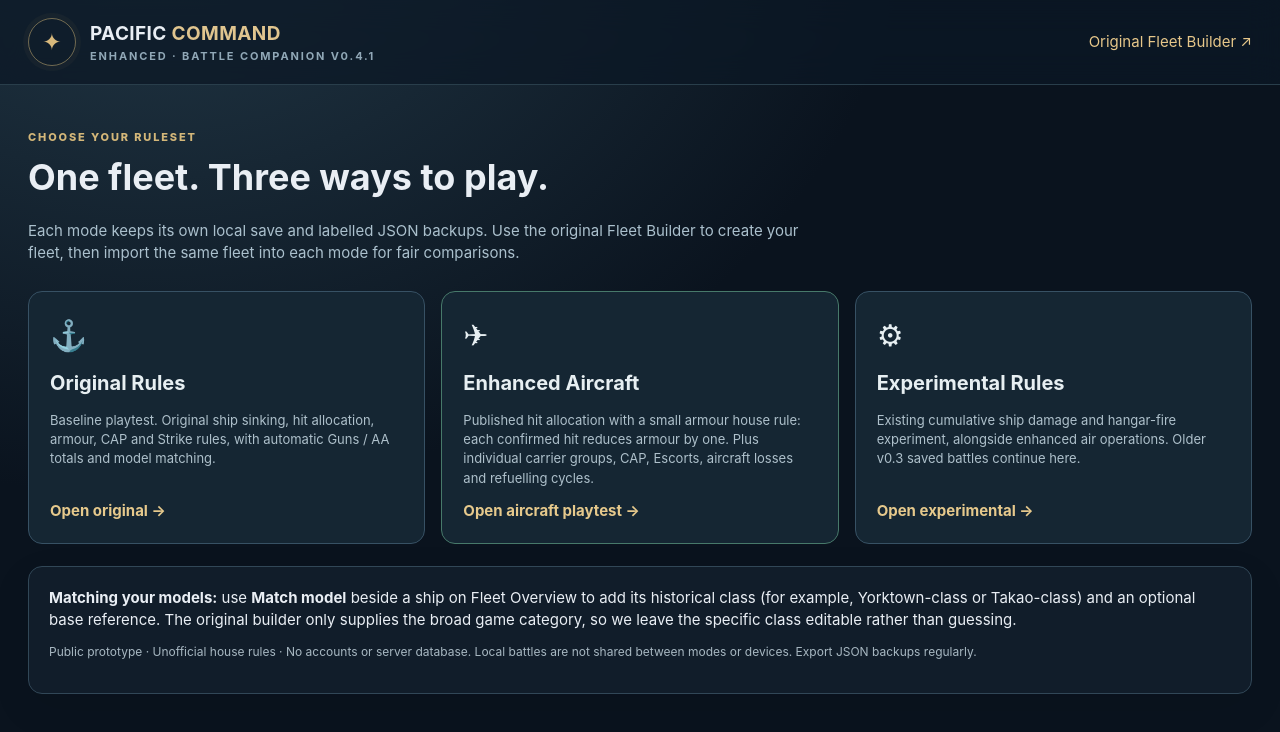
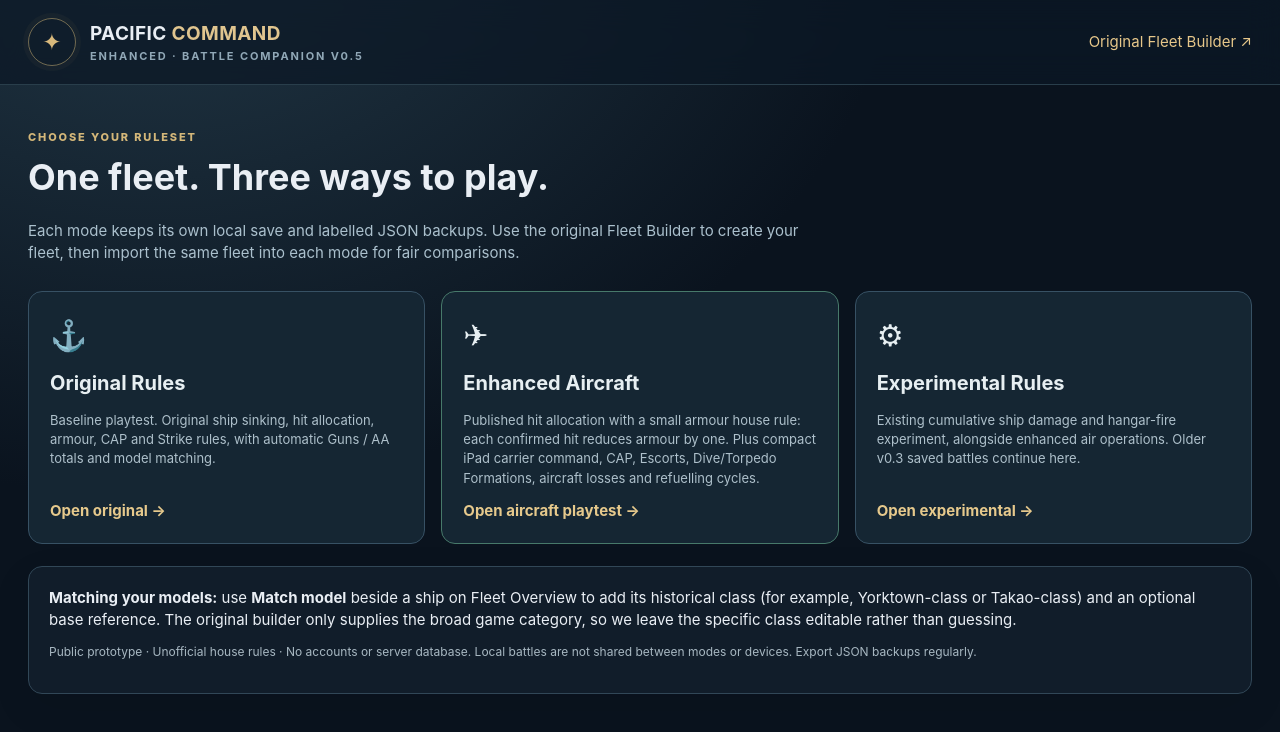
Before and after one commit to modelu3d/pacific-command-enhanced, a plain HTML site: page index.html in a window 1280 px wide. Drawn offline with Linux system fonts and the light colour scheme.

Commit message:
Update game-mode landing page for carrier command v0.5

```diff
--- a/index.html
+++ b/index.html
@@ -1,7 +1,7 @@
 <!doctype html><html lang="en"><head><meta charset="utf-8"><meta name="viewport" content="width=device-width, initial-scale=1"><meta name="theme-color" content="#0b1623"><meta name="apple-mobile-web-app-capable" content="yes"><meta name="apple-mobile-web-app-title" content="Pacific Command"><title>Pacific Command Enhanced — Choose Game Mode</title><link rel="stylesheet" href="assets/style.css"><style>
 .mode-grid{display:grid;grid-template-columns:repeat(3,minmax(0,1fr));gap:16px;margin-top:27px}.mode-card{border:1px solid #375164;background:#152633;border-radius:14px;padding:21px;display:flex;flex-direction:column;gap:12px;text-decoration:none;color:#e7eff2;min-height:240px}.mode-card:hover{border-color:#dfbd75;background:#1e3543;text-decoration:none;transform:translateY(-1px)}.mode-card .mode-icon{font-size:30px}.mode-card h2{margin:0;font-size:20px}.mode-card p{font-size:13px;color:#aec0cb;margin:0;flex:1}.mode-card .go{font-weight:700;color:#e6c98c}.mode-card.main{border-color:#47796a}.landing-title{margin:44px 0 12px}.landing-title h1{font-size:36px;margin:6px 0}.landing-title p{color:#abc0cd;max-width:780px}.subdued{margin-top:22px;color:#8fa7b6;font-size:12px}@media(max-width:800px){.mode-grid{grid-template-columns:1fr}.mode-card{min-height:180px}.landing-title h1{font-size:27px}}
-</style></head><body><div class="topbar"><div class="topinner"><div class="brand"><div class="roundel">✦</div><div><div class="brandline">PACIFIC <span>COMMAND</span></div><div class="brand-sub">Enhanced · Battle Companion v0.4.1</div></div></div><a href="https://type37.github.io/pacific-command-builder/" target="_blank" rel="noopener">Original Fleet Builder ↗</a></div></div><main class="shell"><div class="landing-title"><div class="eyebrow">Choose your ruleset</div><h1>One fleet. Three ways to play.</h1><p>Each mode keeps its own local save and labelled JSON backups. Use the original Fleet Builder to create your fleet, then import the same fleet into each mode for fair comparisons.</p></div><div class="mode-grid">
+</style></head><body><div class="topbar"><div class="topinner"><div class="brand"><div class="roundel">✦</div><div><div class="brandline">PACIFIC <span>COMMAND</span></div><div class="brand-sub">Enhanced · Battle Companion v0.5</div></div></div><a href="https://type37.github.io/pacific-command-builder/" target="_blank" rel="noopener">Original Fleet Builder ↗</a></div></div><main class="shell"><div class="landing-title"><div class="eyebrow">Choose your ruleset</div><h1>One fleet. Three ways to play.</h1><p>Each mode keeps its own local save and labelled JSON backups. Use the original Fleet Builder to create your fleet, then import the same fleet into each mode for fair comparisons.</p></div><div class="mode-grid">
 <a class="mode-card" href="original/"><span class="mode-icon">⚓</span><h2>Original Rules</h2><p>Baseline playtest. Original ship sinking, hit allocation, armour, CAP and Strike rules, with automatic Guns / AA totals and model matching.</p><span class="go">Open original →</span></a>
-<a class="mode-card main" href="aircraft/"><span class="mode-icon">✈</span><h2>Enhanced Aircraft</h2><p>Published hit allocation with a small armour house rule: each confirmed hit reduces armour by one. Plus individual carrier groups, CAP, Escorts, aircraft losses and refuelling cycles.</p><span class="go">Open aircraft playtest →</span></a>
+<a class="mode-card main" href="aircraft/"><span class="mode-icon">✈</span><h2>Enhanced Aircraft</h2><p>Published hit allocation with a small armour house rule: each confirmed hit reduces armour by one. Plus compact iPad carrier command, CAP, Escorts, Dive/Torpedo Formations, aircraft losses and refuelling cycles.</p><span class="go">Open aircraft playtest →</span></a>
 <a class="mode-card" href="experimental/"><span class="mode-icon">⚙</span><h2>Experimental Rules</h2><p>Existing cumulative ship damage and hangar-fire experiment, alongside enhanced air operations. Older v0.3 saved battles continue here.</p><span class="go">Open experimental →</span></a>
 </div><div class="panel" style="margin-top:22px"><b>Matching your models:</b> use <b>Match model</b> beside a ship on Fleet Overview to add its historical class (for example, Yorktown-class or Takao-class) and an optional base reference. The original builder only supplies the broad game category, so we leave the specific class editable rather than guessing.<p class="note">Public prototype · Unofficial house rules · No accounts or server database. Local battles are not shared between modes or devices. Export JSON backups regularly.</p></div></main></body></html>
```
